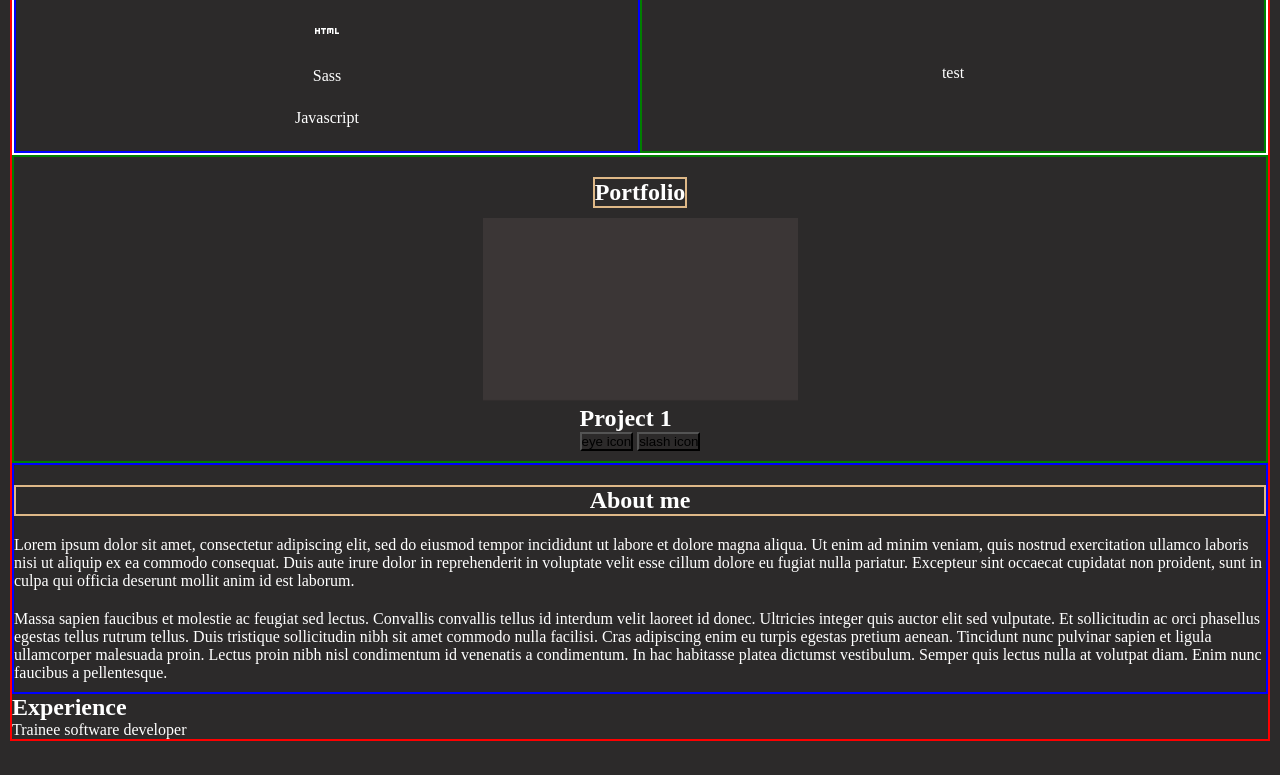
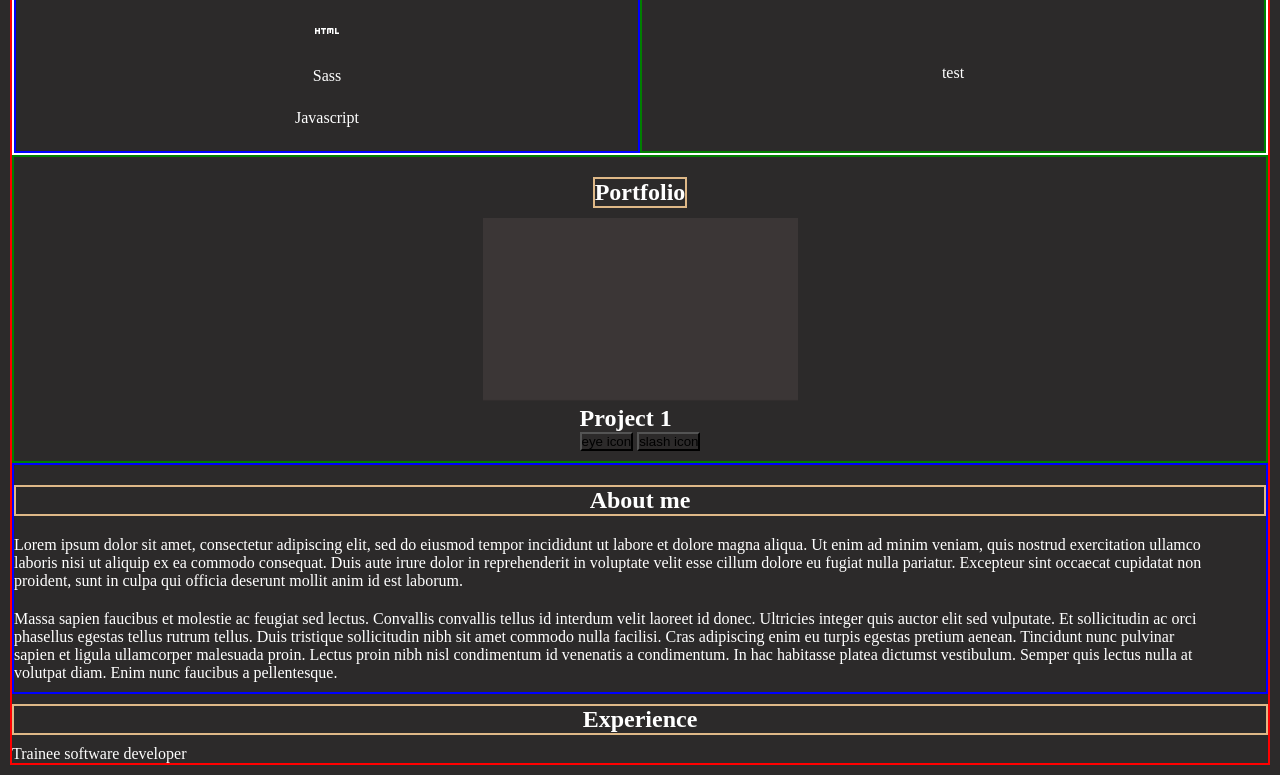
Before and after one commit to Zain-Ashfaq/Website-Portfolio, a plain HTML site: page index.html in a window 1280 px wide. Shown: the part 305-1080 px from the top of the page. Before the commit the page ends 1056 px from the top, so only its background shows below. Drawn offline with nearby package versions, Linux system fonts and the light colour scheme.

Commit message:
Added article tag for semantics

```diff
--- a/index.html
+++ b/index.html
@@ -64,7 +64,7 @@
           <button>slash icon</button>
         </div>
       </section>
-      <section class="main__about-section">
+      <article class="main__about-article">
         <h1 class="main__centre-text">About me</h1>
         <p>
           Lorem ipsum dolor sit amet, consectetur adipiscing elit, sed do
@@ -86,10 +86,9 @@
           condimentum. In hac habitasse platea dictumst vestibulum. Semper quis
           lectus nulla at volutpat diam. Enim nunc faucibus a pellentesque.
         </p>
-      </section>
+      </article>
       <section>
-        <div class="credentials"></div>
-        <h1>Experience</h1>
+        <h1 class="main__centre-text">Experience</h1>
         <p>Trainee software developer</p>
       </section>
     </main>
--- a/main.scss
+++ b/main.scss
@@ -87,12 +87,13 @@ main {
     padding: 10px 0px;
     height: auto;
   }
-  .main__about-section {
+  .main__about-article {
     display: inline-block;
     border: 2px solid blue;
     padding: 10px 0px;
     p {
       margin-top: 20px;
+      width: 95%;
     }
   }
 }
```
Also changed, not shown: main.css, 1 other file.
